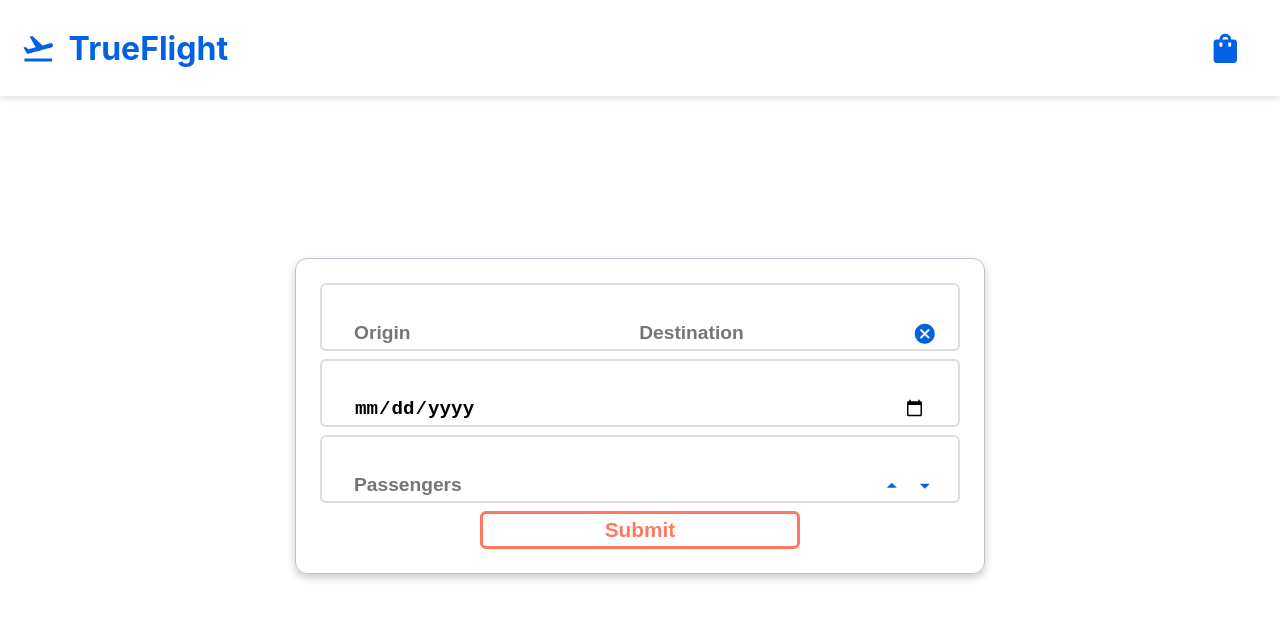
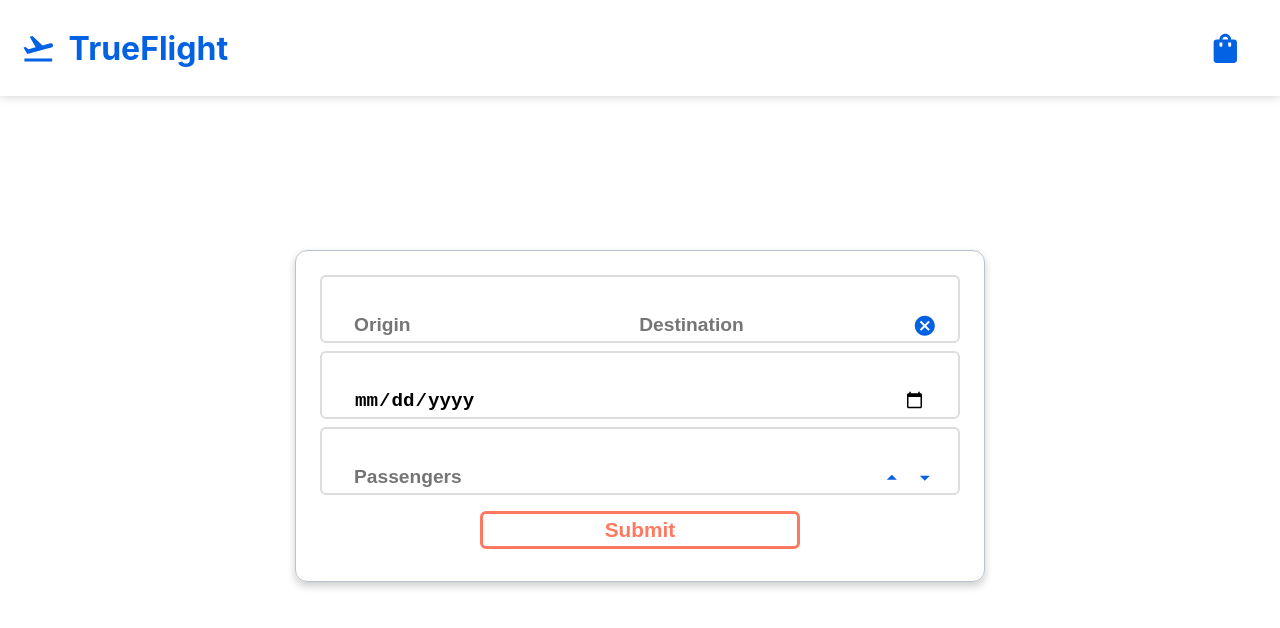
Before and after one commit to Isaakavo/trueflight, a React (Create React App) app: page /#/trueflight in a window 1280 px wide. Before the commit this address led to /#/. Shown: the top 628 px of the page. Built offline with nearby package versions, Linux system fonts and the light colour scheme; no server answers; the database is empty.

Commit message:
feat: refactor of dashboard component, added button component

```diff
--- /dev/null
+++ b/src/components/Button.js
@@ -0,0 +1,16 @@
+
+
+
+const Button = ({label, handler, disabled, extraClass = ''}) => {
+return (
+  <button
+    className={`search-button ${extraClass}`}
+    onClick={handler}
+    disabled={disabled}
+    >
+    {label}
+  </button>
+)
+}
+
+export default Button;
--- a/src/components/CartDetail.js
+++ b/src/components/CartDetail.js
@@ -1,6 +1,7 @@
 import { useNavigate } from 'react-router-dom';
 import { useDispatch, useSelector } from 'react-redux';
 
+import Button from './Button';
 import DeleteIcon from '@mui/icons-material/Delete';
 import '../styles/cartDetail.css';
 
@@ -46,9 +47,7 @@ const CartDetail = ({ setShowCart }) => {
               );
             })}
           </ul>
-          <button className='pay-button' onClick={handlePay}>
-            Go to pay
-          </button>
+          <Button  extraClass='small-button' handler={handlePay} label='Go to pay' />
         </>
       ) : (
         <div className='nothing-here'>
--- a/src/components/Dashboard.js
+++ b/src/components/Dashboard.js
@@ -2,18 +2,17 @@ import { useState, useEffect } from 'react';
 import { useDispatch, useSelector } from 'react-redux';
 import { useNavigate } from 'react-router-dom';
 
+import Loading from './Loading';
+import Wrapper from './Wrapper';
 import InputAirport from './InputAirport';
 import AirportList from './AirportsList';
 import InputCalendar from './InputCalendar';
 import InputPassagers from './InputPassagers';
-import Loading from './Loading';
-import Wrapper from './Wrapper';
+import Button from './Button';
 
 import { fetchDates, fetchAirports } from '../actions/dataActions';
 import { availableAirports, selectDates } from '../reducers/helperFunctions';
 import '../styles/dashboard.css';
-
-const airportsStatus = ({ ui }) => ui.loading;
 
 const Dashboard = () => {
   const [disabled, setDisabled] = useState(true);
@@ -21,7 +20,7 @@ const Dashboard = () => {
   const navigate = useNavigate();
   const { input, hideList } = useSelector(availableAirports);
   const dates = useSelector(selectDates);
-  const { loading } = useSelector(airportsStatus);
+  const { loading } = useSelector(({ ui }) => ui.loading);
 
   const handleSubmit = () => {
     if (dates.departure && input.destination && input.origin) {
@@ -54,17 +53,19 @@ const Dashboard = () => {
     <Wrapper className='wrapper'>
       <div className='inputs-container'>
         <InputAirport />
-        {!hideList ? <AirportList /> : null}
-        {hideList ? <InputCalendar /> : null}
-        {hideList ? <InputPassagers /> : null}
-        <button
-          className='search-button'
-          hidden={!hideList}
-          onClick={handleSubmit}
-          disabled={disabled}
-        >
-          Submit
-        </button>
+        {hideList ? (
+          <>
+            <InputCalendar />
+            <InputPassagers />
+            <Button
+              handler={handleSubmit}
+              disabled={disabled}
+              label='Submit'
+            />
+          </>
+        ) : (
+          <AirportList />
+        )}
       </div>
     </Wrapper>
   );
--- a/src/components/Input.js
+++ b/src/components/Input.js
@@ -21,10 +21,10 @@ const Input = ({
       value={value}
       onChange={onChange}
       onClick={onClick}
-      autoComplete='off'
       max={type === 'date' ? max : ''}
       min={type === 'date' ? min : ''}
       disabled={disabled}
+      autoComplete='off'
     />
   );
 };
--- a/src/components/Modal.js
+++ b/src/components/Modal.js
@@ -1,3 +1,5 @@
+import Button from './Button';
+
 import '../styles/modal.css';
 
 const Modal = ({
@@ -13,19 +15,19 @@ const Modal = ({
     <div className={showHideClassName}>
       <section className='modal-main'>
         {children}
-        <div className='button-container' >
+        <div className='button-container'>
           {showConfirmation ? (
-            <button
-              className='modal-button'
-              type='button'
-              onClick={handleConfirm}
-            >
-              Confirm
-            </button>
+            <Button
+              extraClass='small-button'
+              handler={handleConfirm}
+              label='Confirm'
+            />
           ) : null}
-          <button className='modal-button' type='button' onClick={handleClose}>
-            Close
-          </button>
+          <Button
+            extraClass='small-button'
+            handler={handleClose}
+            label='Close'
+          />
         </div>
       </section>
     </div>
--- a/src/styles/cartDetail.css
+++ b/src/styles/cartDetail.css
@@ -23,17 +23,8 @@
   font-size: 0.8rem;
 }
 
-.pay-button {
-  width: 30%;
-  padding: 0.25rem 1rem;
-  background-color: transparent;
-  border-radius: 6px;
-  border: 3px solid #0361e4;
-  color: #0361e4;
+.small-button {
   font-size: 1.1rem;
-  align-self: center;
-  cursor: pointer;
-  margin: 0.7rem 0.5rem;
 }
 
 .nothing-here {
--- a/src/styles/dashboard.css
+++ b/src/styles/dashboard.css
@@ -96,7 +96,7 @@ input::-webkit-inner-spin-button {
 }
 
 .search-button {
-  width: 50%;
+  width: 30%;
   padding: 0.25rem 1rem;
   background-color: transparent;
   border-radius: 6px;
@@ -106,6 +106,7 @@ input::-webkit-inner-spin-button {
   font-weight: 600;
   align-self: center;
   cursor: pointer;
+  margin: 0.5rem 1rem;
 }
 
 .search-button:disabled {
```
